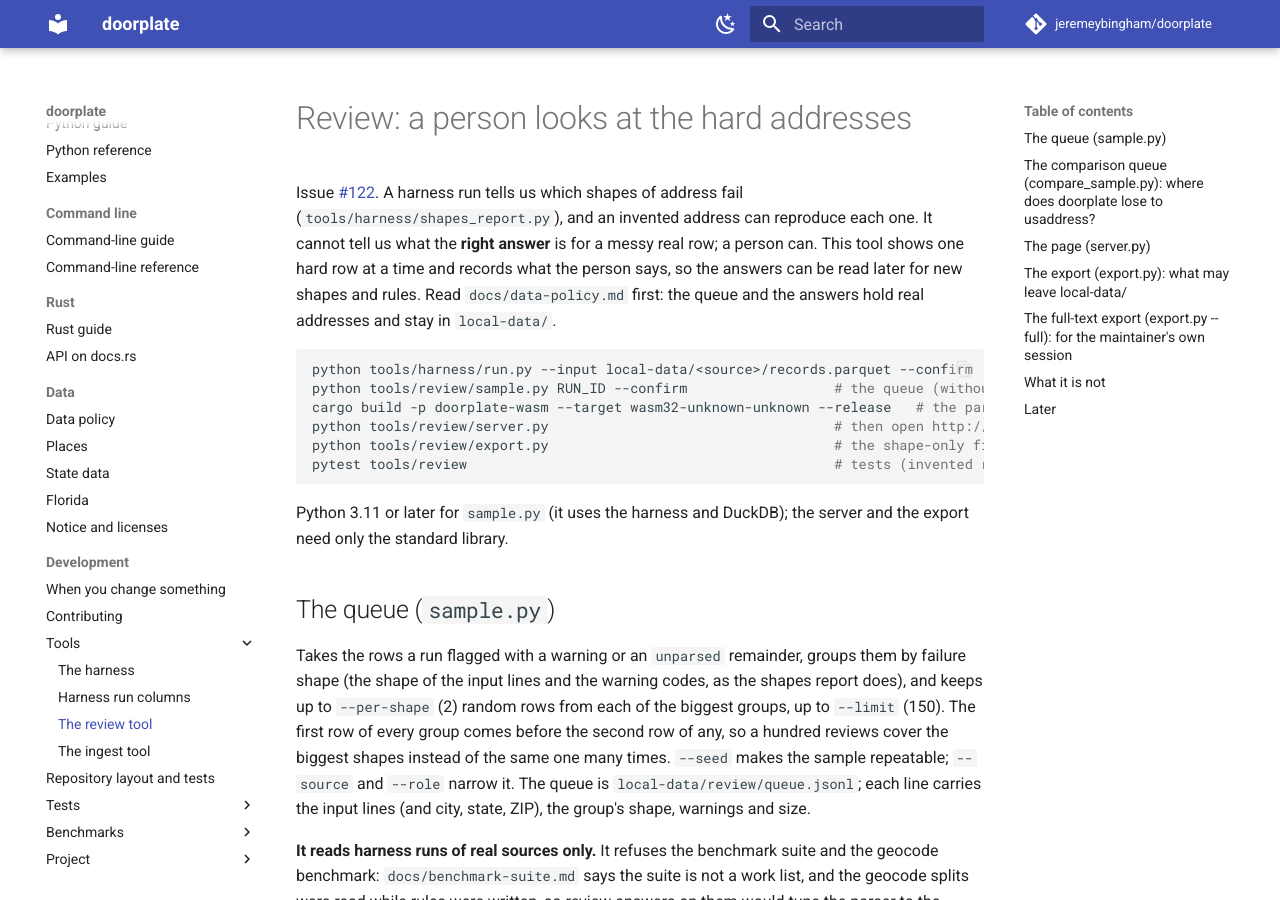
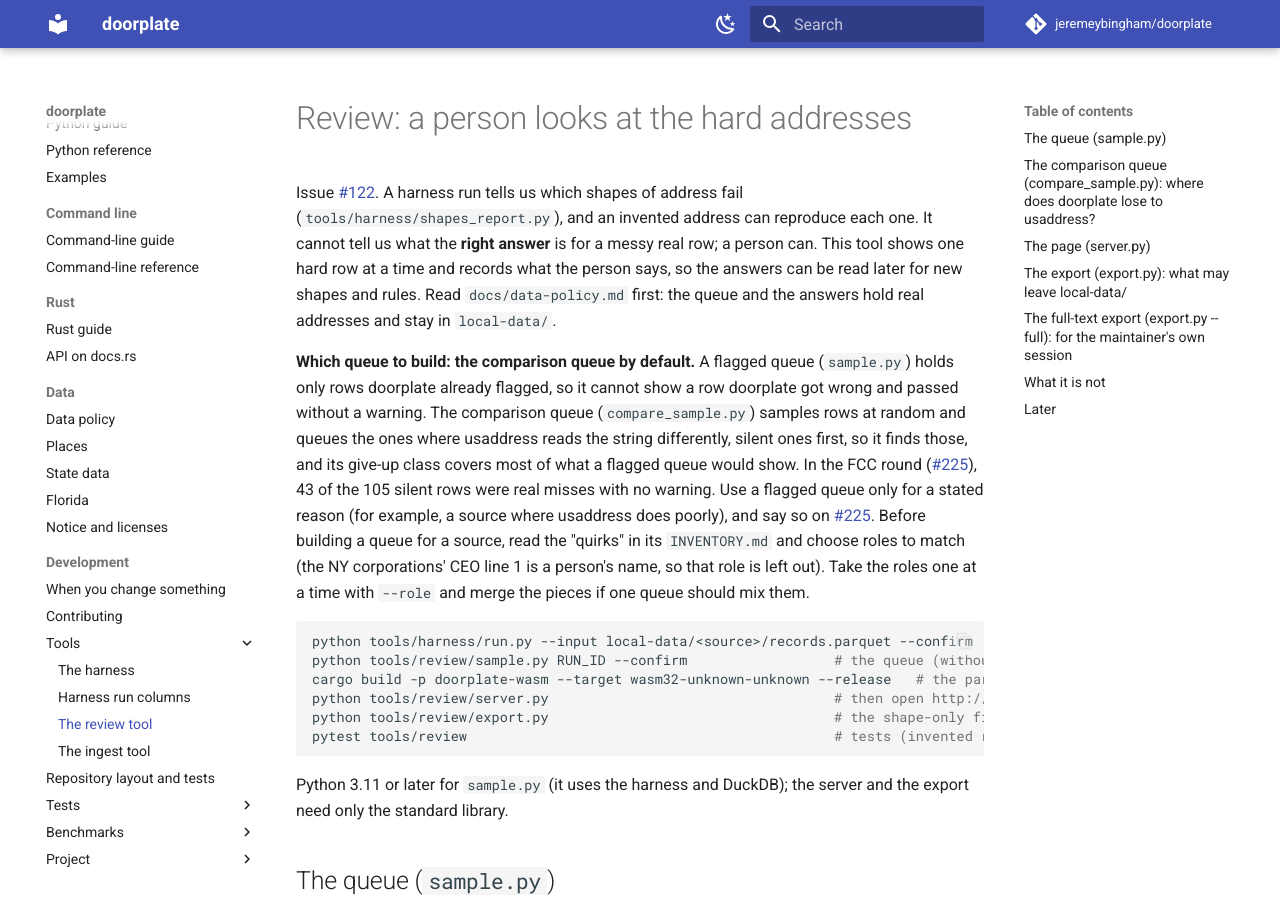
Before and after one commit to jeremeybingham/doorplate, an MkDocs documentation site: the page built from docs/tools/review.md, in a window 1280 px wide and 900 px high. Built offline with MkDocs 1.6.1 and Material for MkDocs 9.7.7, drawn with Linux system fonts in a browser that asks for light colours; comment, search, counter and statistics services are not loaded.

Commit message:
Review: comparison queue by default, read the source's quirks first (#225)
Co-Authored-By: Claude Sonnet 5.5 <noreply@anthropic.com>

````diff
--- a/docs/tools/review.md
+++ b/docs/tools/review.md
@@ -5,6 +5,14 @@ and an invented address can reproduce each one. It cannot tell us what the **rig
 messy real row; a person can. This tool shows one hard row at a time and records what the person
 says, so the answers can be read later for new shapes and rules. Read `docs/data-policy.md` first:
 the queue and the answers hold real addresses and stay in `local-data/`.
+
+**Which queue to build: the comparison queue by default.** A flagged queue (`sample.py`) holds only rows doorplate already
+flagged, so it cannot show a row doorplate got wrong and passed without a warning. The comparison queue (`compare_sample.py`) samples rows at
+random and queues the ones where usaddress reads the string differently, silent ones first, so it finds those, and its give-up class
+covers most of what a flagged queue would show. In the FCC round (#225), 43 of the 105 silent rows were real misses with no warning. Use a
+flagged queue only for a stated reason (for example, a source where usaddress does poorly), and say so on #225. Before building a queue for a
+source, read the "quirks" in its `INVENTORY.md` and choose roles to match (the NY corporations' CEO line 1 is a person's name, so that role is
+left out). Take the roles one at a time with `--role` and merge the pieces if one queue should mix them.
 
 ```sh
 python tools/harness/run.py --input local-data/<source>/records.parquet --confirm     # a run, as usual
````
Also changed, not shown: CLAUDE.md (+1 -0 lines).
